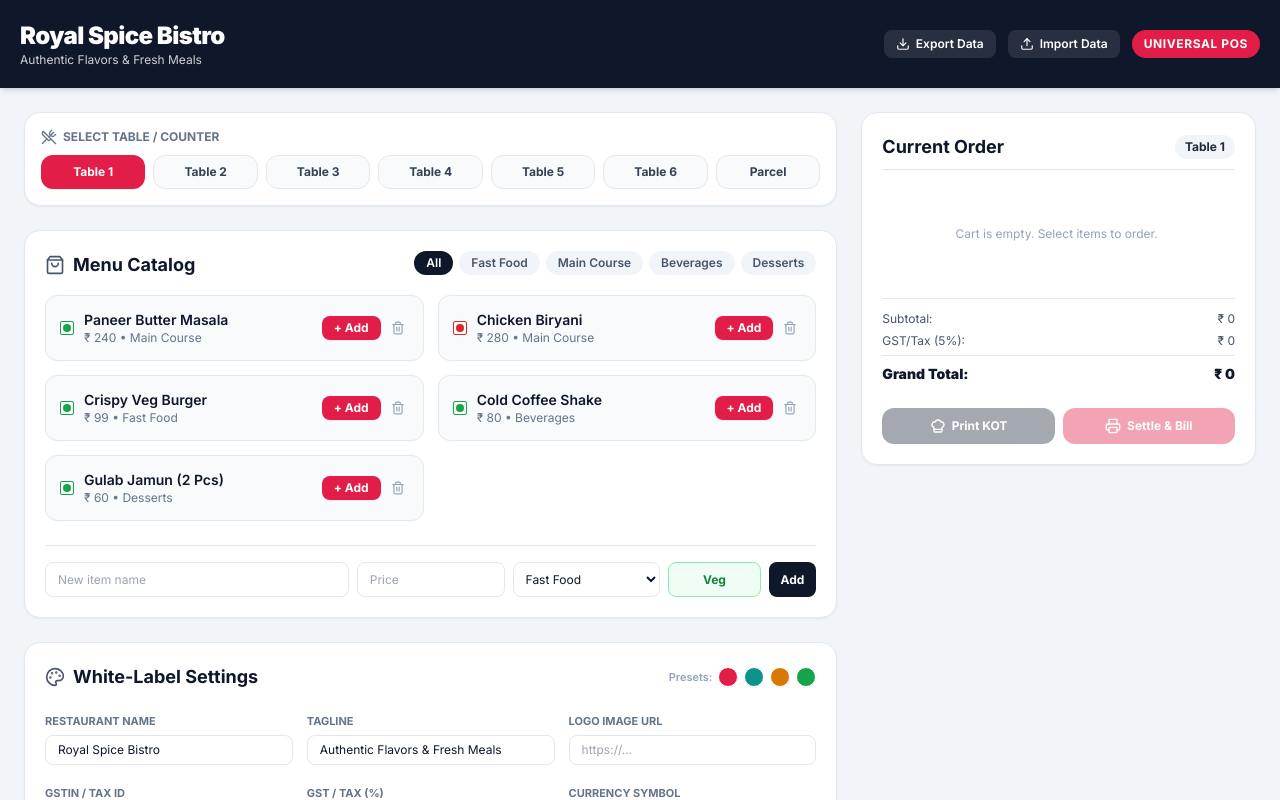
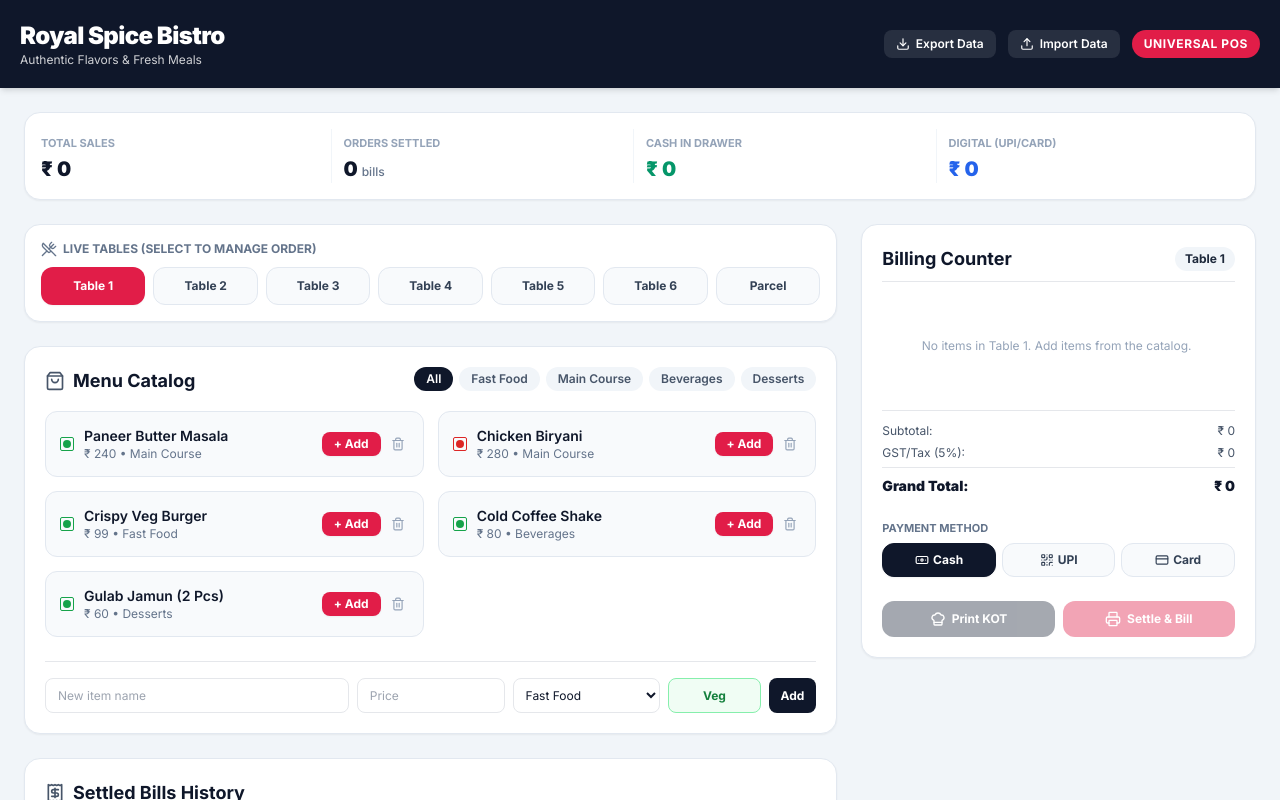
Before and after one commit to sameerkhan86926-a11y/universal-restaurant-pos, a Next.js app: page /universal-restaurant-pos/ in a window 1280 px wide. Shown: the top 800 px of the page. Built offline with nearby package versions, Linux system fonts and the light colour scheme.

Commit message:
Update page.tsx

```diff
--- a/src/app/page.tsx
+++ b/src/app/page.tsx
@@ -13,6 +13,11 @@ import {
   ChefHat,
   Download,
   Upload,
+  Receipt,
+  IndianRupee,
+  CreditCard,
+  Banknote,
+  QrCode,
 } from "lucide-react";
 
 interface MenuItem {
@@ -35,12 +40,24 @@ interface RestaurantConfig {
   footerNote: string;
 }
 
+interface SettledOrder {
+  id: string;
+  timestamp: string;
+  table: string;
+  items: { name: string; price: number; qty: number }[];
+  subtotal: number;
+  tax: number;
+  grandTotal: number;
+  paymentMode: "Cash" | "UPI" | "Card";
+}
+
 interface PrintedBillSnapshot {
   items: { name: string; price: number; qty: number }[];
   subtotal: number;
   tax: number;
   grandTotal: number;
   table: string;
+  paymentMode: "Cash" | "UPI" | "Card";
 }
 
 const themePresets = [
@@ -51,6 +68,7 @@ const themePresets = [
 ];
 
 const categories = ["All", "Fast Food", "Main Course", "Beverages", "Desserts"];
+const tableList = ["Table 1", "Table 2", "Table 3", "Table 4", "Table 5", "Table 6", "Parcel"];
 
 const initialConfig: RestaurantConfig = {
   name: "Royal Spice Bistro",
@@ -77,12 +95,17 @@ export default function UniversalPOS() {
   const [items, setItems] = useState<MenuItem[]>(initialItems);
   const [selectedTable, setSelectedTable] = useState<string>("Table 1");
   const [activeCategory, setActiveCategory] = useState<string>("All");
-  const [cart, setCart] = useState<{ [key: string]: number }>({});
+
+  // Per-Table Carts: { "Table 1": { "item_id": 2 }, "Table 2": { ... } }
+  const [tableCarts, setTableCarts] = useState<{ [table: string]: { [itemId: string]: number } }>({});
+
+  const [paymentMode, setPaymentMode] = useState<"Cash" | "UPI" | "Card">("Cash");
+  const [salesHistory, setSalesHistory] = useState<SettledOrder[]>([]);
   const [printMode, setPrintMode] = useState<"BILL" | "KOT">("BILL");
   const [printedBill, setPrintedBill] = useState<PrintedBillSnapshot | null>(null);
   const [isClient, setIsClient] = useState(false);
 
-  // New Item Form State
+  // New Item State
   const [itemName, setItemName] = useState("");
   const [itemPrice, setItemPrice] = useState("");
   const [itemCategory, setItemCategory] = useState("Fast Food");
@@ -92,14 +115,47 @@ export default function UniversalPOS() {
     setIsClient(true);
     const savedConfig = localStorage.getItem("pos_config");
     const savedItems = localStorage.getItem("pos_items");
+    const savedHistory = localStorage.getItem("pos_sales_history");
+    const savedCarts = localStorage.getItem("pos_table_carts");
+
     if (savedConfig) setConfig(JSON.parse(savedConfig));
     if (savedItems) setItems(JSON.parse(savedItems));
+    if (savedHistory) setSalesHistory(JSON.parse(savedHistory));
+    if (savedCarts) setTableCarts(JSON.parse(savedCarts));
   }, []);
+
+  const currentCart = useMemo(() => {
+    return tableCarts[selectedTable] || {};
+  }, [tableCarts, selectedTable]);
+
+  const updateCurrentCart = (newCart: { [itemId: string]: number }) => {
+    setTableCarts((prev) => {
+      const updated = { ...prev, [selectedTable]: newCart };
+      localStorage.setItem("pos_table_carts", JSON.stringify(updated));
+      return updated;
+    });
+  };
+
+  const addToCart = (id: string) => {
+    const updated = { ...currentCart, [id]: (currentCart[id] || 0) + 1 };
+    updateCurrentCart(updated);
+  };
+
+  const removeFromCart = (id: string) => {
+    const currentQty = currentCart[id] || 0;
+    const updated = { ...currentCart };
+    if (currentQty <= 1) {
+      delete updated[id];
+    } else {
+      updated[id] = currentQty - 1;
+    }
+    updateCurrentCart(updated);
+  };
 
   const handleSaveConfig = (e: React.FormEvent) => {
     e.preventDefault();
     localStorage.setItem("pos_config", JSON.stringify(config));
-    alert("Branding & Restaurant profile saved!");
+    alert("Branding configurations saved!");
   };
 
   const handleAddItem = (e: React.FormEvent) => {
@@ -125,29 +181,13 @@ export default function UniversalPOS() {
     localStorage.setItem("pos_items", JSON.stringify(updated));
   };
 
-  const addToCart = (id: string) => {
-    setCart((prev) => ({ ...prev, [id]: (prev[id] || 0) + 1 }));
-  };
-
-  const removeFromCart = (id: string) => {
-    setCart((prev) => {
-      const current = prev[id] || 0;
-      if (current <= 1) {
-        const copy = { ...prev };
-        delete copy[id];
-        return copy;
-      }
-      return { ...prev, [id]: current - 1 };
-    });
-  };
-
-  // Calculations
+  // Calculations for current table
   const subtotal = useMemo(() => {
-    return Object.entries(cart).reduce((sum, [id, qty]) => {
+    return Object.entries(currentCart).reduce((sum, [id, qty]) => {
       const item = items.find((i) => i.id === id);
       return sum + (item ? item.price * qty : 0);
     }, 0);
-  }, [cart, items]);
+  }, [currentCart, items]);
 
   const tax = Number(((subtotal * config.taxRate) / 100).toFixed(2));
   const grandTotal = subtotal + tax;
@@ -157,11 +197,19 @@ export default function UniversalPOS() {
     return items.filter((item) => item.category === activeCategory);
   }, [items, activeCategory]);
 
+  // Sales Summary
+  const salesSummary = useMemo(() => {
+    const totalRevenue = salesHistory.reduce((sum, o) => sum + o.grandTotal, 0);
+    const cashTotal = salesHistory.filter((o) => o.paymentMode === "Cash").reduce((sum, o) => sum + o.grandTotal, 0);
+    const upiTotal = salesHistory.filter((o) => o.paymentMode === "UPI").reduce((sum, o) => sum + o.grandTotal, 0);
+    const cardTotal = salesHistory.filter((o) => o.paymentMode === "Card").reduce((sum, o) => sum + o.grandTotal, 0);
+    return { totalRevenue, cashTotal, upiTotal, cardTotal, totalOrders: salesHistory.length };
+  }, [salesHistory]);
+
   const triggerPrint = (mode: "BILL" | "KOT") => {
-    if (Object.keys(cart).length === 0) return;
+    if (Object.keys(currentCart).length === 0) return;
 
-    // Snapshot banakar freeze karte hain taaki print ke dauraan 0 na aaye
-    const billItems = Object.entries(cart)
+    const billItems = Object.entries(currentCart)
       .map(([id, qty]) => {
         const item = items.find((i) => i.id === id);
         return item ? { name: item.name, price: item.price, qty } : null;
@@ -174,6 +222,7 @@ export default function UniversalPOS() {
       tax,
       grandTotal,
       table: selectedTable,
+      paymentMode,
     });
 
     setPrintMode(mode);
@@ -181,14 +230,29 @@ export default function UniversalPOS() {
     setTimeout(() => {
       window.print();
       if (mode === "BILL") {
-        setCart({});
+        // Record sales history
+        const newRecord: SettledOrder = {
+          id: `ORD-${Date.now().toString().slice(-6)}`,
+          timestamp: new Date().toLocaleTimeString([], { hour: '2-digit', minute: '2-digit' }),
+          table: selectedTable,
+          items: billItems,
+          subtotal,
+          tax,
+          grandTotal,
+          paymentMode,
+        };
+        const updatedHistory = [newRecord, ...salesHistory];
+        setSalesHistory(updatedHistory);
+        localStorage.setItem("pos_sales_history", JSON.stringify(updatedHistory));
+
+        // Clear current table cart only
+        updateCurrentCart({});
       }
     }, 200);
   };
 
-  // Backup Import & Export
   const handleExportBackup = () => {
-    const backupData = { config, items };
+    const backupData = { config, items, salesHistory };
     const blob = new Blob([JSON.stringify(backupData, null, 2)], { type: "application/json" });
     const url = URL.createObjectURL(blob);
     const a = document.createElement("a");
@@ -207,9 +271,11 @@ export default function UniversalPOS() {
         if (data.config && data.items) {
           setConfig(data.config);
           setItems(data.items);
+          if (data.salesHistory) setSalesHistory(data.salesHistory);
           localStorage.setItem("pos_config", JSON.stringify(data.config));
           localStorage.setItem("pos_items", JSON.stringify(data.items));
-          alert("Backup data restored successfully!");
+          if (data.salesHistory) localStorage.setItem("pos_sales_history", JSON.stringify(data.salesHistory));
+          alert("Backup restored successfully!");
         }
       } catch {
         alert("Invalid backup file!");
@@ -238,7 +304,10 @@ export default function UniversalPOS() {
             <h2 className="text-lg font-black uppercase tracking-wider">*** KITCHEN TICKET (KOT) ***</h2>
           )}
           <p className="text-[10px] mt-1">{new Date().toLocaleString()}</p>
-          <p className="font-bold text-xs mt-0.5">Order Type: {printedBill?.table || selectedTable}</p>
+          <div className="flex justify-between font-bold text-xs mt-1">
+            <span>Order: {printedBill?.table || selectedTable}</span>
+            {printMode === "BILL" && <span>Mode: {printedBill?.paymentMode}</span>}
+          </div>
         </div>
 
         <div className="py-2 border-b border-black space-y-1">
@@ -322,31 +391,70 @@ export default function UniversalPOS() {
           </div>
         </header>
 
+        {/* Daily Summary Statistics Bar */}
+        <section className="max-w-7xl mx-auto px-4 md:px-6 pt-6">
+          <div className="grid grid-cols-2 sm:grid-cols-4 gap-3 bg-white p-4 rounded-2xl shadow-sm border border-slate-200">
+            <div className="border-r border-slate-100 pr-2">
+              <span className="text-[11px] font-bold text-slate-400 uppercase">Total Sales</span>
+              <p className="text-xl font-black text-slate-900 mt-0.5">
+                {config.currency} {salesSummary.totalRevenue}
+              </p>
+            </div>
+            <div className="border-r border-slate-100 pr-2">
+              <span className="text-[11px] font-bold text-slate-400 uppercase">Orders Settled</span>
+              <p className="text-xl font-black text-slate-900 mt-0.5">
+                {salesSummary.totalOrders} <span className="text-xs font-medium text-slate-500">bills</span>
+              </p>
+            </div>
+            <div className="border-r border-slate-100 pr-2">
+              <span className="text-[11px] font-bold text-slate-400 uppercase">Cash In Drawer</span>
+              <p className="text-xl font-black text-emerald-600 mt-0.5">
+                {config.currency} {salesSummary.cashTotal}
+              </p>
+            </div>
+            <div>
+              <span className="text-[11px] font-bold text-slate-400 uppercase">Digital (UPI/Card)</span>
+              <p className="text-xl font-black text-blue-600 mt-0.5">
+                {config.currency} {salesSummary.upiTotal + salesSummary.cardTotal}
+              </p>
+            </div>
+          </div>
+        </section>
+
         <div className="max-w-7xl mx-auto p-4 md:p-6 grid grid-cols-1 lg:grid-cols-3 gap-6">
-          {/* Left Column: Operations & Menu */}
+          {/* Left Column: Tables, Menu & Sales Records */}
           <section className="lg:col-span-2 space-y-6">
             {/* Table Selection Bar */}
             <div className="bg-white p-4 rounded-2xl shadow-sm border border-slate-200">
               <label className="text-xs font-bold text-slate-500 uppercase flex items-center gap-1.5 mb-2.5">
-                <UtensilsCrossed className="w-4 h-4" /> Select Table / Counter
+                <UtensilsCrossed className="w-4 h-4" /> Live Tables (Select to Manage Order)
               </label>
               <div className="grid grid-cols-4 sm:grid-cols-7 gap-2">
-                {["Table 1", "Table 2", "Table 3", "Table 4", "Table 5", "Table 6", "Parcel"].map((tbl) => (
+                {tableList.map((tbl) => {
+                  const hasActiveItems = Object.keys(tableCarts[tbl] || {}).length > 0;
+                  const isSelected = selectedTable === tbl;
+                  return (
                     <button
                       key={tbl}
                       onClick={() => setSelectedTable(tbl)}
-                    className={`py-2 px-2 rounded-xl text-xs font-bold transition border ${
-                      selectedTable === tbl
+                      className={`relative py-2.5 px-2 rounded-xl text-xs font-bold transition border ${
+                        isSelected
                           ? "text-white border-transparent shadow-sm"
-                        : "bg-slate-50 text-slate-700 hover:bg-slate-100"
+                          : hasActiveItems
+                          ? "bg-amber-50 text-amber-900 border-amber-300"
+                          : "bg-slate-50 text-slate-700 hover:bg-slate-100 border-slate-200"
                       }`}
                       style={{
-                      backgroundColor: selectedTable === tbl ? config.primaryColor : undefined,
+                        backgroundColor: isSelected ? config.primaryColor : undefined,
                       }}
                     >
                       {tbl}
+                      {hasActiveItems && !isSelected && (
+                        <span className="absolute -top-1 -right-1 w-2.5 h-2.5 bg-amber-500 rounded-full" />
+                      )}
                     </button>
-                ))}
+                  );
+                })}
               </div>
             </div>
 
@@ -386,7 +494,6 @@ export default function UniversalPOS() {
                         className={`w-3.5 h-3.5 border rounded-sm flex items-center justify-center ${
                           item.isVeg ? "border-green-600" : "border-red-600"
                         }`}
-                        title={item.isVeg ? "Pure Veg" : "Non-Veg"}
                       >
                         <div
                           className={`w-2 h-2 rounded-full ${
@@ -421,7 +528,7 @@ export default function UniversalPOS() {
                 ))}
               </div>
 
-              {/* Add New Item Section */}
+              {/* Add New Item */}
               <form onSubmit={handleAddItem} className="mt-6 pt-4 border-t grid grid-cols-1 sm:grid-cols-5 gap-2">
                 <input
                   type="text"
@@ -466,13 +573,44 @@ export default function UniversalPOS() {
               </form>
             </div>
 
+            {/* Recent Orders / Sales Audit Log */}
+            <div className="bg-white p-5 rounded-2xl shadow-sm border border-slate-200">
+              <h2 className="text-lg font-bold flex items-center gap-2 mb-3">
+                <Receipt className="w-5 h-5 text-slate-600" /> Settled Bills History
+              </h2>
+              {salesHistory.length === 0 ? (
+                <p className="text-xs text-slate-400 py-4 text-center">No settled bills recorded yet.</p>
+              ) : (
+                <div className="divide-y divide-slate-100 max-h-52 overflow-y-auto">
+                  {salesHistory.slice(0, 10).map((record) => (
+                    <div key={record.id} className="py-2.5 flex justify-between items-center text-xs">
+                      <div>
+                        <span className="font-bold text-slate-900">{record.id}</span>
+                        <span className="text-slate-400 mx-1.5">•</span>
+                        <span className="font-semibold text-slate-700">{record.table}</span>
+                        <span className="text-slate-400 mx-1.5">•</span>
+                        <span className="text-slate-500">{record.timestamp}</span>
+                      </div>
+                      <div className="flex items-center gap-3">
+                        <span className="px-2 py-0.5 rounded-full text-[10px] font-bold bg-slate-100 text-slate-700">
+                          {record.paymentMode}
+                        </span>
+                        <span className="font-bold text-slate-900">
+                          {config.currency} {record.grandTotal}
+                        </span>
+                      </div>
+                    </div>
+                  ))}
+                </div>
+              )}
+            </div>
+
             {/* Customization & White-Label Panel */}
             <div className="bg-white p-5 rounded-2xl shadow-sm border border-slate-200">
               <div className="flex justify-between items-center mb-4">
                 <h2 className="text-lg font-bold flex items-center gap-2">
-                  <Palette className="w-5 h-5 text-slate-600" /> White-Label Settings
+                  <Palette className="w-5 h-5 text-slate-600" /> White-Label Configurations
                 </h2>
-                {/* Theme Presets */}
                 <div className="flex items-center gap-1.5">
                   <span className="text-[11px] font-semibold text-slate-400">Presets:</span>
                   {themePresets.map((preset) => (
@@ -585,20 +723,22 @@ export default function UniversalPOS() {
             </div>
           </section>
 
-          {/* Right Column: Billing & KOT Counter */}
+          {/* Right Column: Billing & Settle Counter */}
           <section className="bg-white p-5 rounded-2xl shadow-sm border border-slate-200 h-fit space-y-4">
             <div className="flex justify-between items-center pb-2 border-b">
-              <h2 className="text-lg font-bold">Current Order</h2>
+              <h2 className="text-lg font-bold">Billing Counter</h2>
               <span className="text-xs font-bold px-2.5 py-1 bg-slate-100 rounded-full text-slate-800">
                 {selectedTable}
               </span>
             </div>
 
-            <div className="divide-y divide-slate-100 max-h-72 overflow-y-auto pr-1">
-              {Object.keys(cart).length === 0 ? (
-                <p className="text-xs text-slate-400 py-10 text-center">Cart is empty. Select items to order.</p>
+            <div className="divide-y divide-slate-100 max-h-64 overflow-y-auto pr-1">
+              {Object.keys(currentCart).length === 0 ? (
+                <p className="text-xs text-slate-400 py-10 text-center">
+                  No items in {selectedTable}. Add items from the catalog.
+                </p>
               ) : (
-                Object.entries(cart).map(([id, qty]) => {
+                Object.entries(currentCart).map(([id, qty]) => {
                   const item = items.find((i) => i.id === id);
                   if (!item) return null;
                   return (
@@ -648,7 +788,34 @@ export default function UniversalPOS() {
               </div>
             </div>
 
-            {/* Print Action Buttons */}
+            {/* Payment Mode Selection */}
+            <div className="pt-2">
+              <label className="text-[11px] font-bold text-slate-500 uppercase block mb-1.5">
+                Payment Method
+              </label>
+              <div className="grid grid-cols-3 gap-1.5">
+                {[
+                  { mode: "Cash" as const, icon: Banknote },
+                  { mode: "UPI" as const, icon: QrCode },
+                  { mode: "Card" as const, icon: CreditCard },
+                ].map(({ mode, icon: Icon }) => (
+                  <button
+                    key={mode}
+                    type="button"
+                    onClick={() => setPaymentMode(mode)}
+                    className={`py-2 px-1.5 rounded-xl text-xs font-bold flex items-center justify-center gap-1 border transition ${
+                      paymentMode === mode
+                        ? "bg-slate-900 text-white border-slate-900 shadow-sm"
+                        : "bg-slate-50 text-slate-700 border-slate-200 hover:bg-slate-100"
+                    }`}
+                  >
+                    <Icon className="w-3.5 h-3.5" /> {mode}
+                  </button>
+                ))}
+              </div>
+            </div>
+
+            {/* Actions */}
             <div className="grid grid-cols-2 gap-2 pt-2">
               <button
                 onClick={() => triggerPrint("KOT")}
```
Lines whose indentation alone changed are shown as unchanged.
